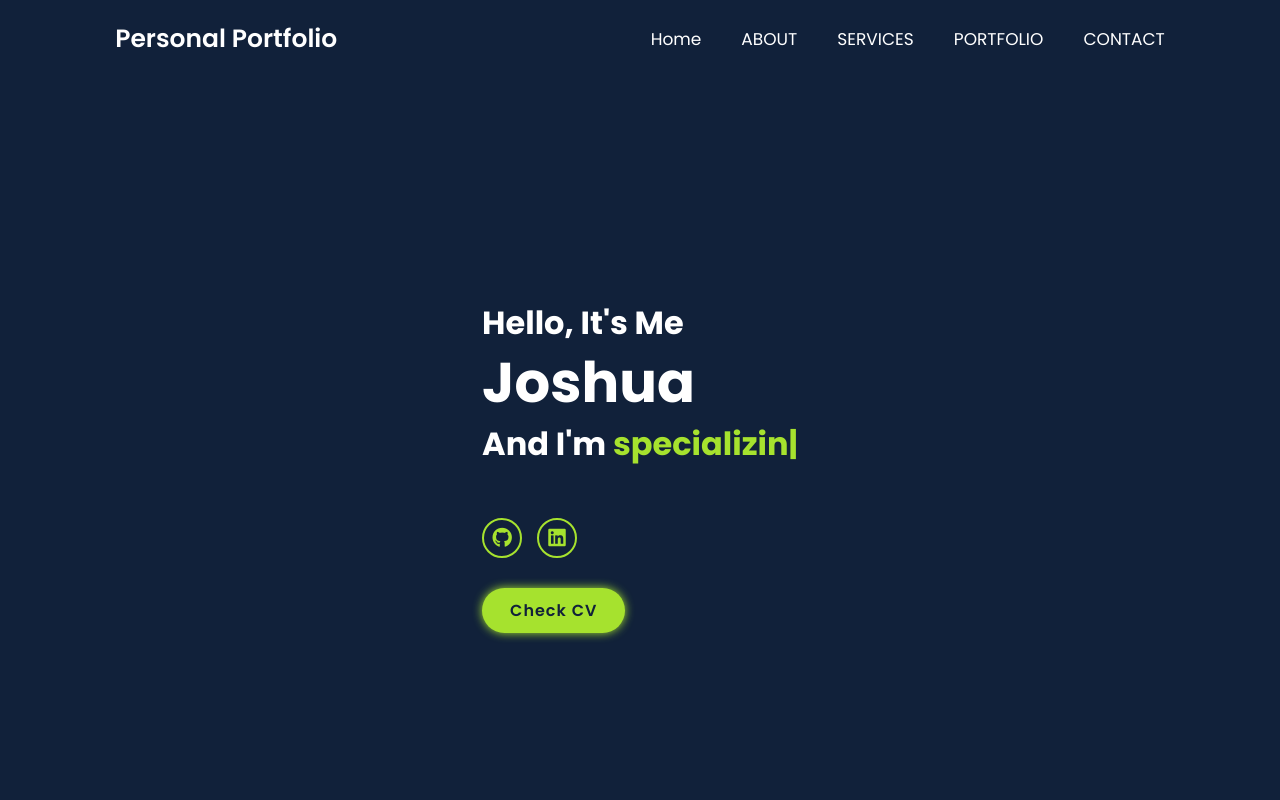
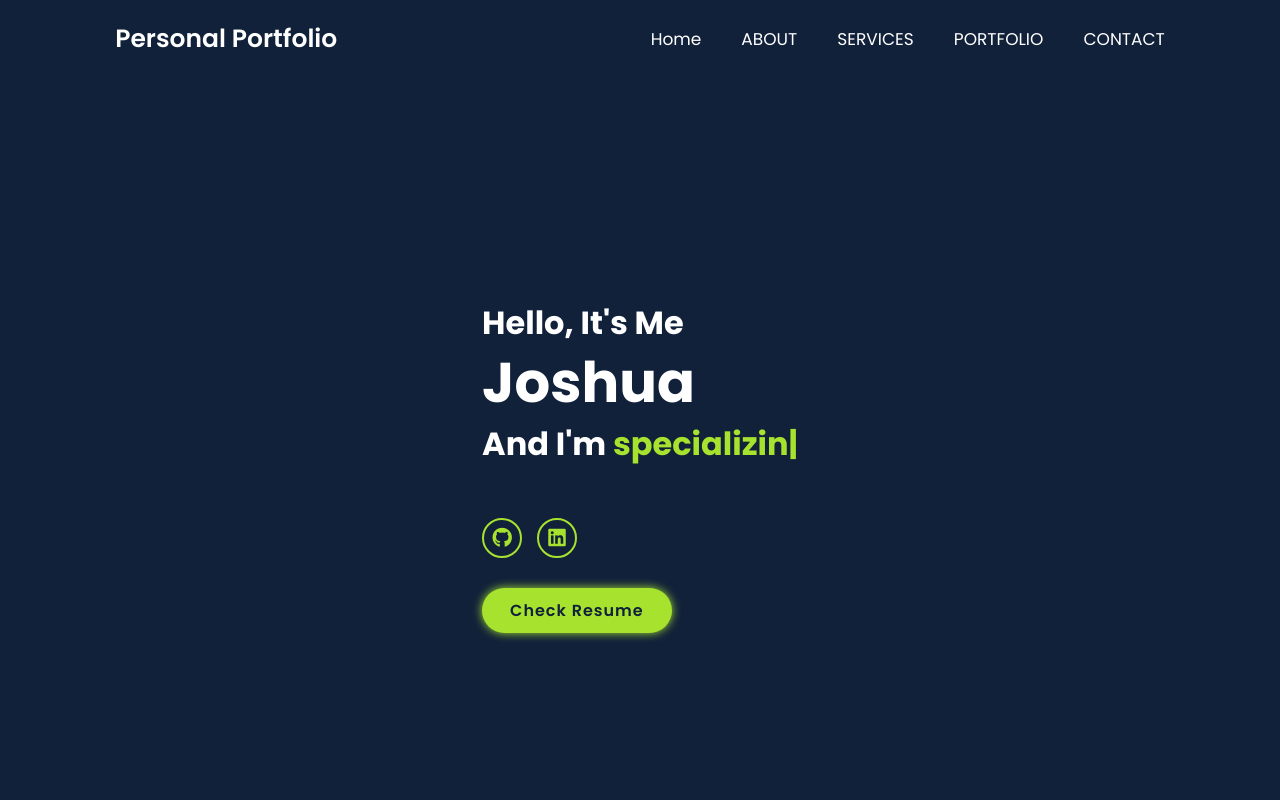
Before and after one commit to JOSHUA-A69/My-Personal-Portfolio-, a React (Create React App) app: page / in a window 1280 px wide. Shown: the top 800 px of the page. Built offline with nearby package versions, Linux system fonts and the light colour scheme.

Commit message:
added resume

```diff
--- a/src/components/Home.jsx
+++ b/src/components/Home.jsx
@@ -38,7 +38,7 @@ const Home = () => {
                     <a href="https://github.com/JOSHUA-A69"><i className='fab fa-github'></i></a>
                     <a href="https://www.linkedin.com/in/joshua-russel-uy-a9b024243/"><i className='fab fa-linkedin'></i></a>
                 </div>
-                <a href="" className="btn">Check CV</a>
+                <a href="../Resume/Joshua_Russel_Uy_Resume.pdf" className="btn">Check Resume</a>
             </div>
             <div className="home-img">
                 <img src="" alt="" />
```
Also changed, not shown: 1 other file (tests, documents, lock files or other folders).
